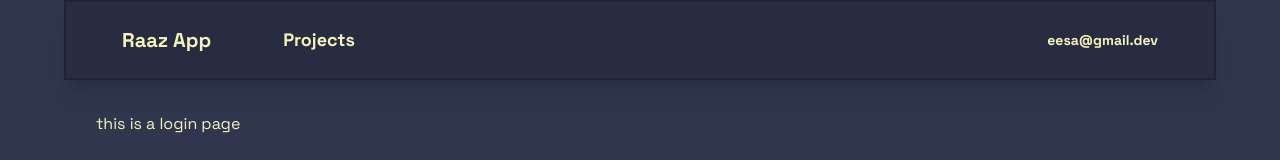
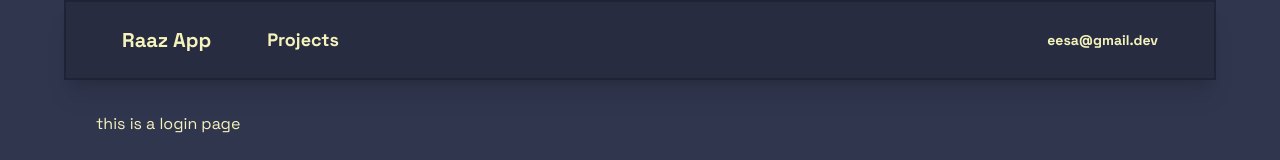
Before and after one commit to eesa-shoaib/raaz-secrets-manager, a React (Vite) app in the folder client/: page / in a window 1280 px wide. Shown: the top 160 px of the page. Built offline with nearby package versions, Linux system fonts and the light colour scheme; a web font is replaced by a local one.

Commit message:
fix: navbar gap and dropdown border

```diff
--- a/client/src/components/Navbar.tsx
+++ b/client/src/components/Navbar.tsx
@@ -48,7 +48,7 @@ function UserMenu({ email }: UserMenuProps) {
 export default function NavBar() {
   return (
     <div className="navbar bg-base-200 shadow-xl border-base-300 border-2 border-solid max-w-6xl mx-auto px-8 py-4">
-      <div className="navbar-start flex items-center gap-6">
+      <div className="navbar-start flex items-center gap-2">
         <NavbarStyle to="/" className="text-xl">
           Raaz App
         </NavbarStyle>
```
